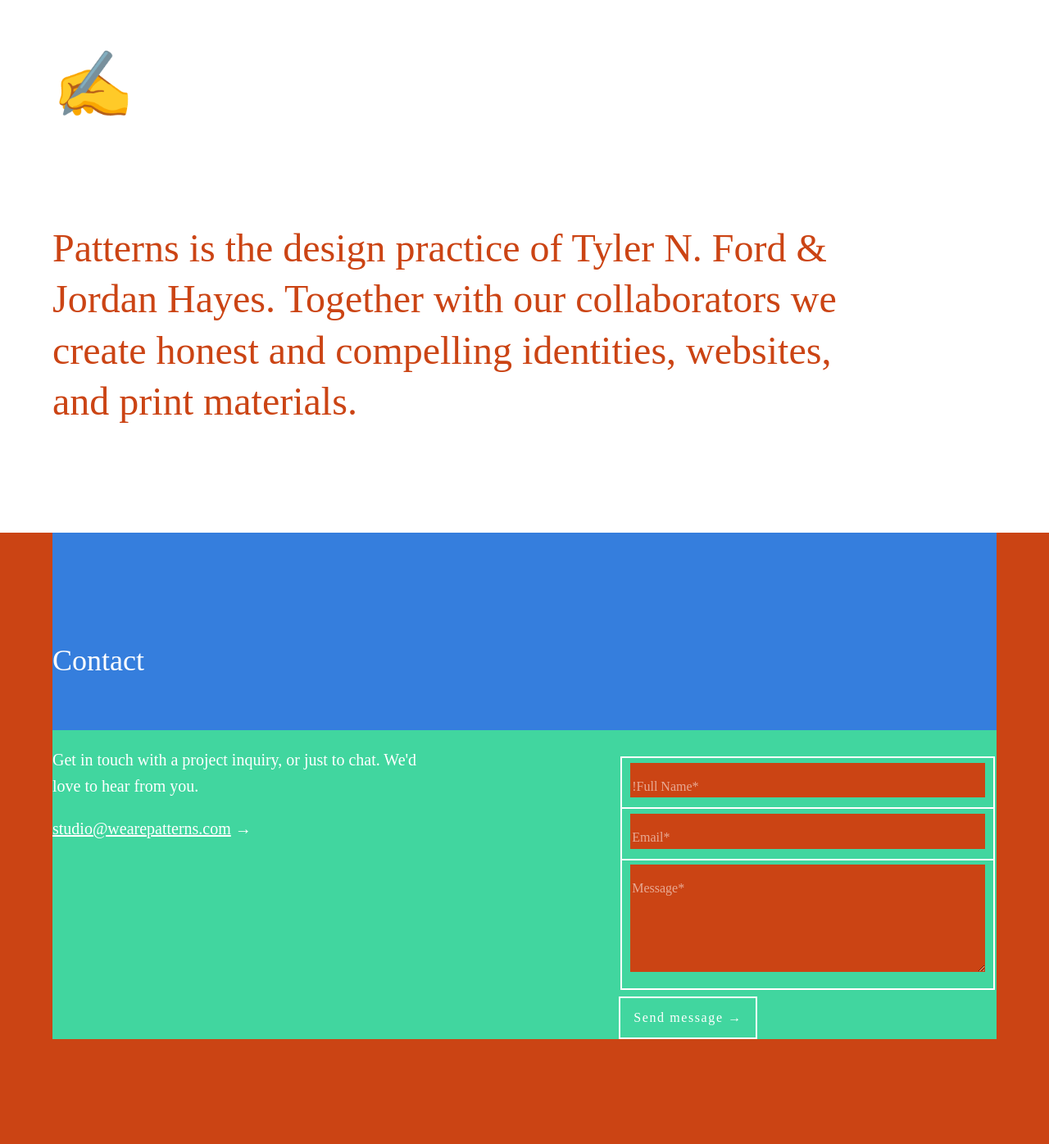
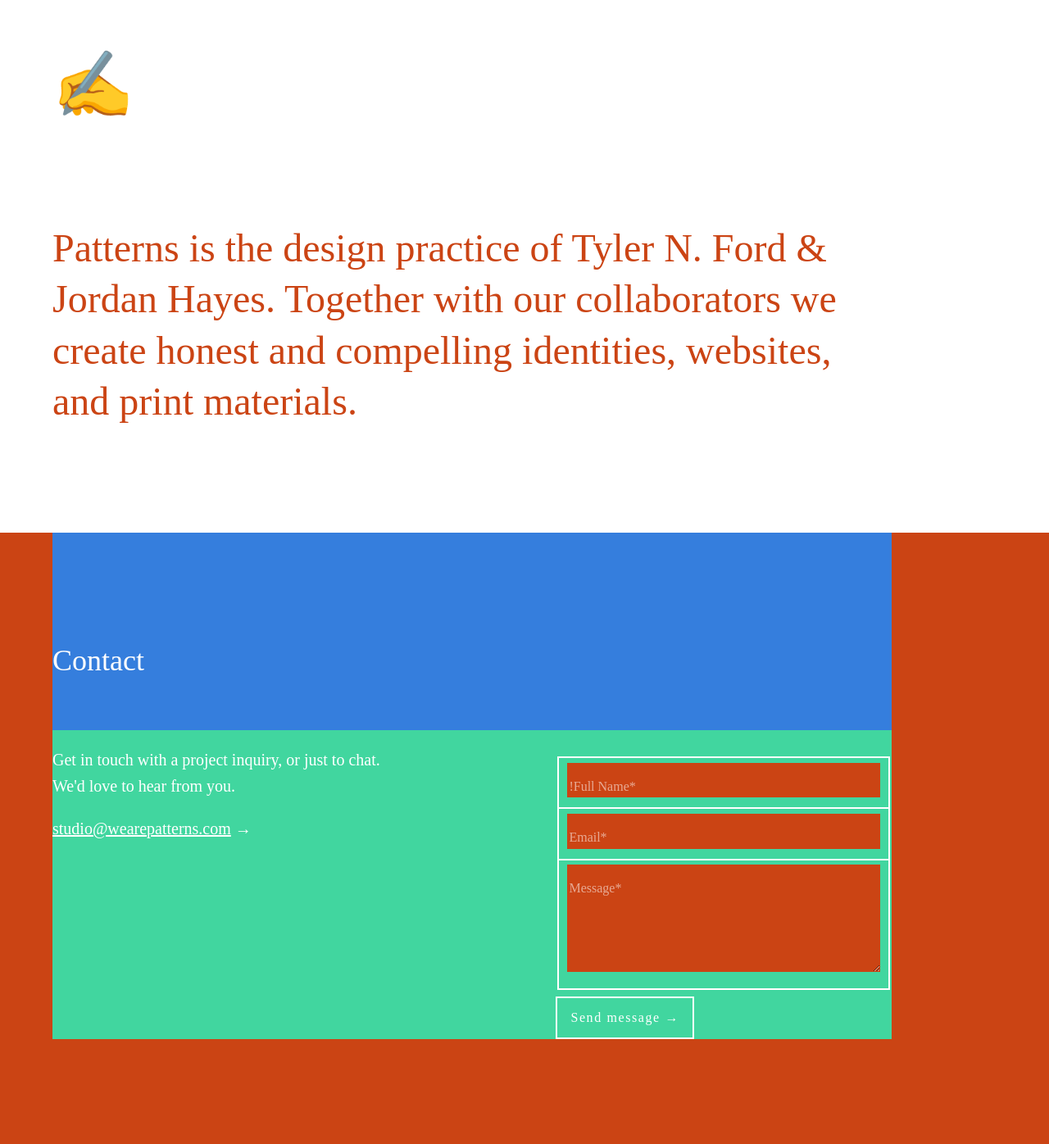
Before and after one commit to wearepatterns/wearepatterns.github.io, a Jekyll site: the page built from index.markdown, in a window 1280 px wide. Shown: the whole page at 82% size. Built offline with Jekyll 4.4.1, drawn with Linux system fonts in a browser that asks for light colours.

Commit message:
Update new.html

```diff
--- a/_layouts/new.html
+++ b/_layouts/new.html
@@ -32,7 +32,7 @@
         <h1 class="pb5 pb6-l mh3 mh4-ns mh5-l mb0 f3 f1-l lh-title measure-narrow normal">{{ page['description'] }}</h1>
     </header>
     <main class="bg-newred white pb5 pb6-l f4 lh-copy">
-        <section class="mh3 mh4-ns mh5-l mw9 bg-blue">
+        <section class="mh3 mh4-ns mh5-l mw8 bg-blue">
             <h1 class="pt5 pt6-l pb0 pb4 mt0 f3 f2-l normal">Contact</h1>
             <div class="flex-ns justify-between-ns bg-green">
                 <div class="bg-bblue w-40">
```
